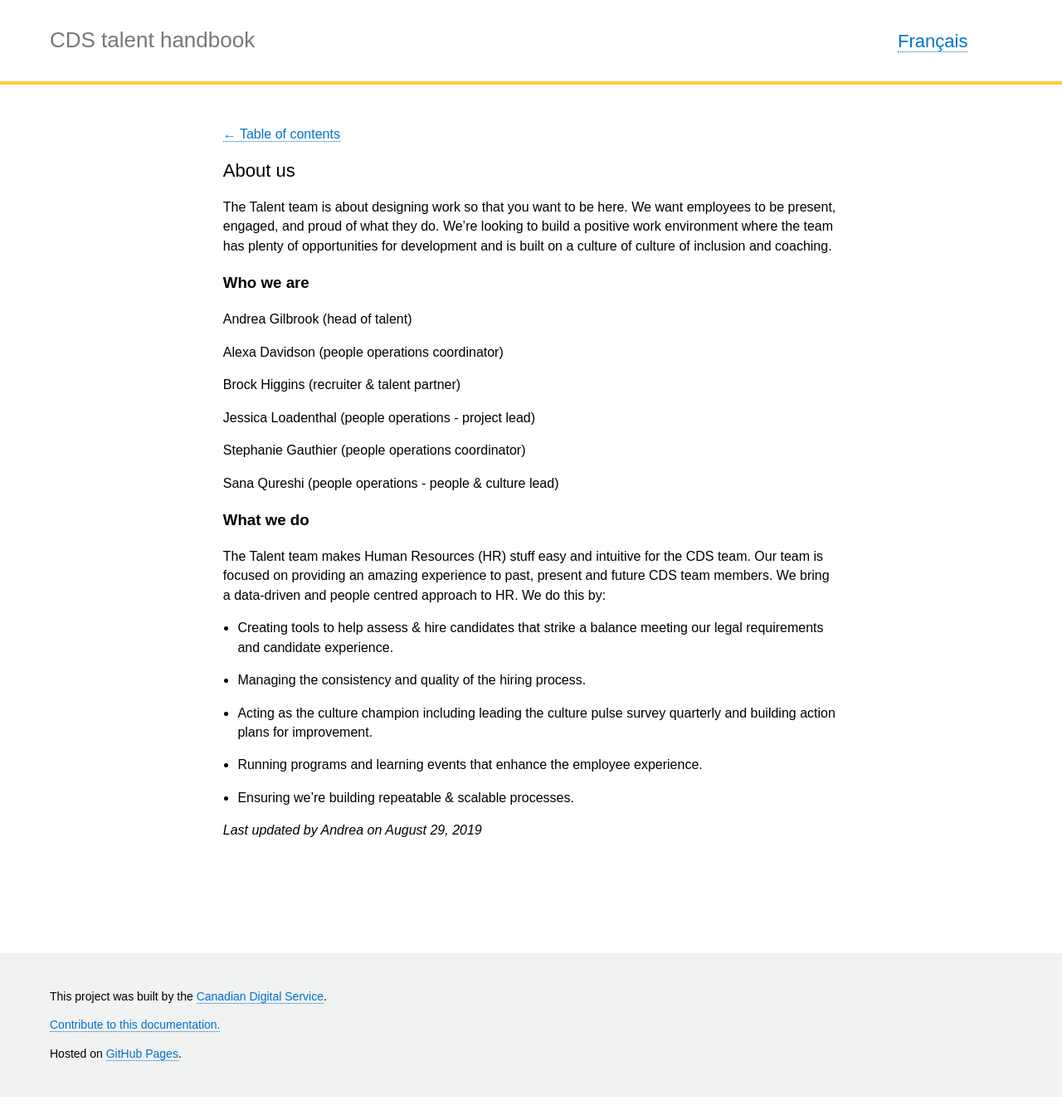
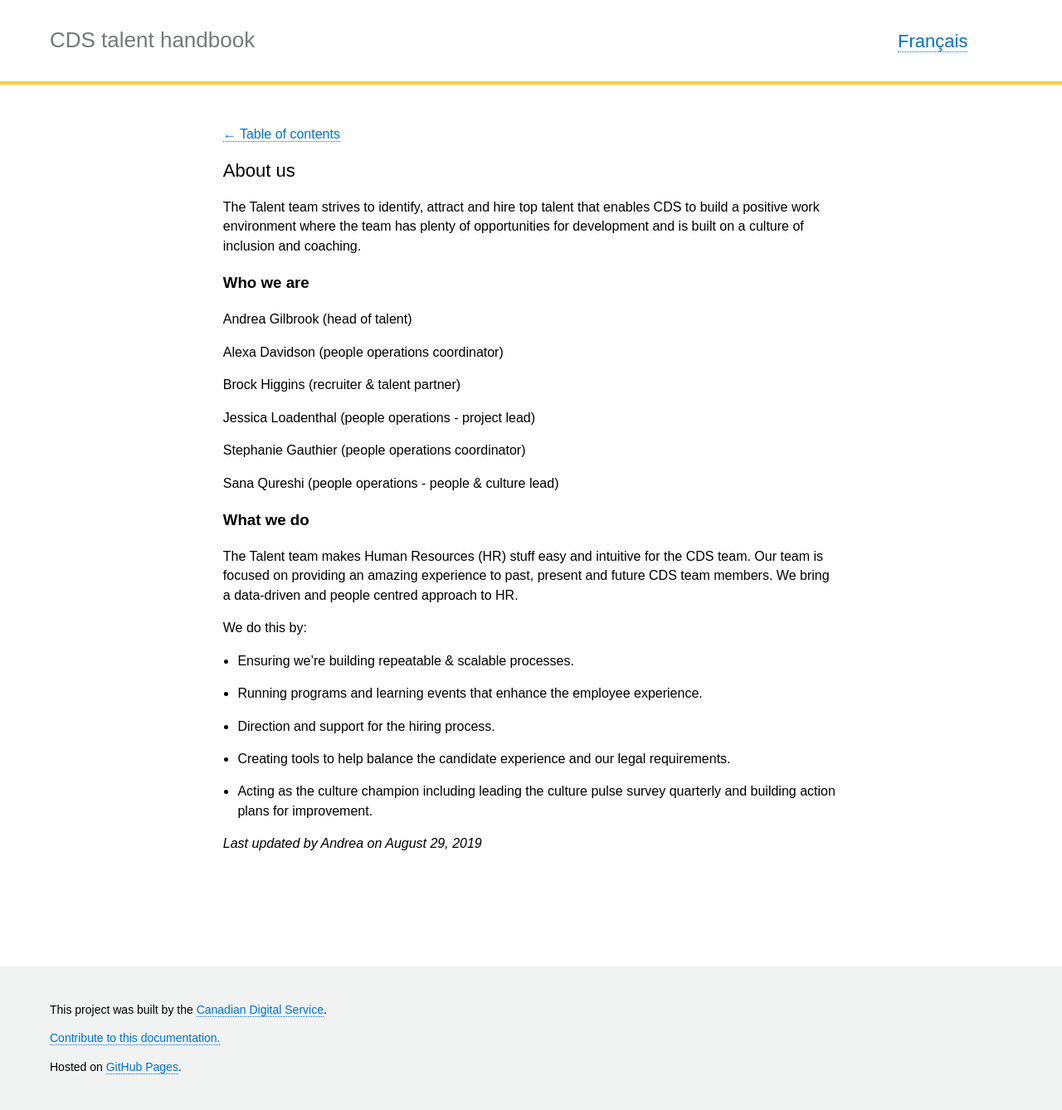
Before and after one commit to cds-snc/talent, a Jekyll site: the page built from _pages/en/about/about-us.md, in a window 1280 px wide. Shown: the whole page at 83% size. Built offline with Jekyll 4.4.1, drawn with Linux system fonts in a browser that asks for light colours.

Commit message:
updating content

```diff
--- a/_pages/en/about/about-us.md
+++ b/_pages/en/about/about-us.md
@@ -6,8 +6,7 @@ category: "About"
 permalink: "/about-us/"
 trans_url: "/a-propos-de-nous/"
 ---
-The Talent team is about designing work so that you want to be here. We want employees to be present, engaged, and proud of what they do. We're looking to build a positive work environment where the team has plenty of opportunities for development
-and is built on a culture of culture of inclusion and coaching.
+The Talent team strives to identify, attract and hire top talent that enables CDS to build a positive work environment where the team has plenty of opportunities for development and is built on a culture of inclusion and coaching.
 
 ### Who we are
 
@@ -26,15 +25,15 @@ Sana Qureshi (people operations - people & culture lead)
 
 ### What we do
 
-The Talent team makes Human Resources (HR) stuff easy and intuitive for the CDS team. Our team is focused on providing an amazing experience to past, present and future CDS team members. We bring a data-driven and people centred approach to HR. We do this by:
+The Talent team makes Human Resources (HR) stuff easy and intuitive for the CDS team. Our team is focused on providing an amazing experience to past, present and future CDS team members. We bring a data-driven and people centred approach to HR.
 
-- Creating tools to help assess & hire candidates that strike a balance meeting our legal requirements and candidate experience.
-- Managing the consistency and quality of the hiring process.
+We do this by:
+
+- Ensuring we’re building repeatable & scalable processes.
+- Running programs and learning events that enhance the employee experience.
+- Direction and support for the hiring process.
+- Creating tools to help balance the candidate experience and our legal requirements.
 - Acting as the culture champion including leading the culture pulse survey quarterly and building action plans for improvement.
-- Running programs and learning events that enhance the employee experience.
-- Ensuring we’re building repeatable & scalable processes.
-
-
 
 
  *Last updated by Andrea on August 29, 2019*
```
